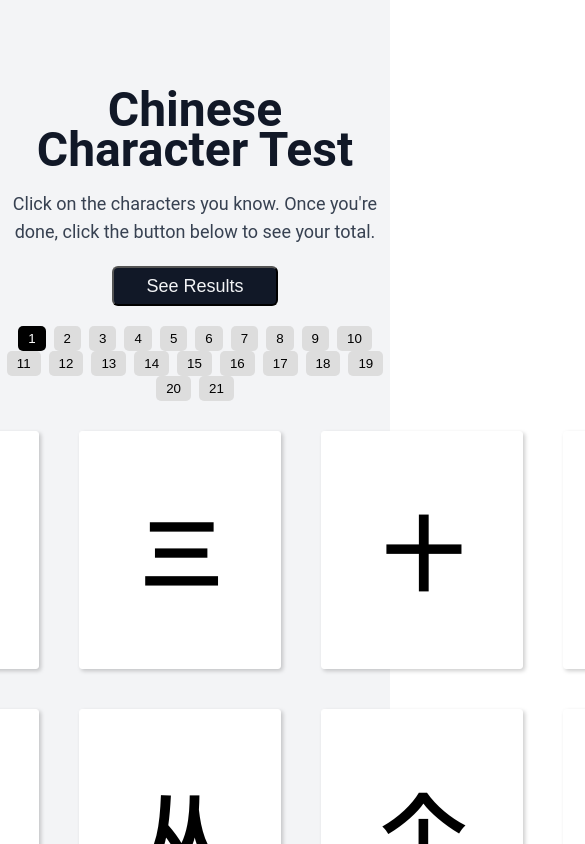
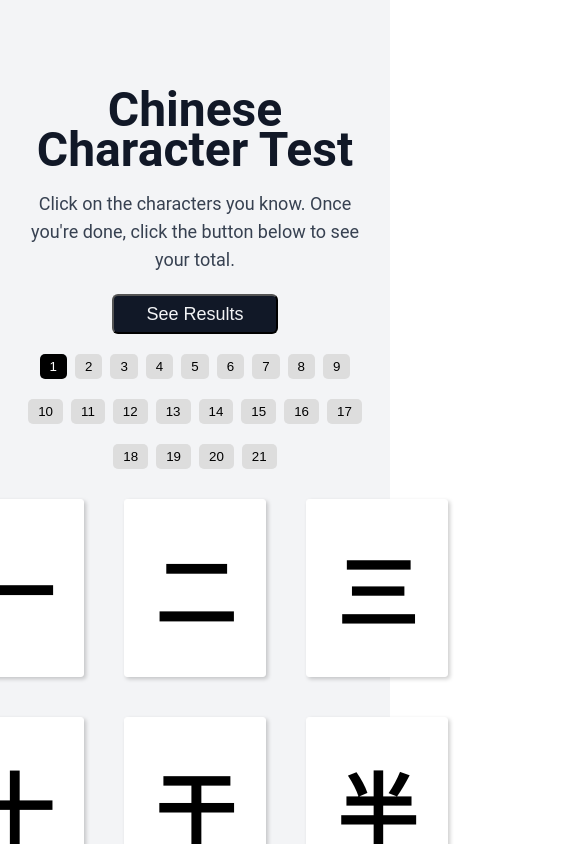
Before and after one commit to francislainy/hanzi-3000, a React (Create React App) app: page / in a window 390 px wide. Both pictures are taken after a click on the button "Start Test". Shown: the top 844 px of the page, 585 px wide, since content can reach past the window. Built offline with nearby package versions, Linux system fonts and the light colour scheme.

Commit message:
Add mobile support

```diff
--- a/src/components/App/App.css
+++ b/src/components/App/App.css
@@ -3,6 +3,8 @@
 }
 
 .app {
+  padding-left: 20px;
+  padding-right: 20px;
   background-color: #f3f4f6;
   font-family: "Roboto", sans-serif;
   display: flex;
--- a/src/components/Card/Card.css
+++ b/src/components/Card/Card.css
@@ -5,7 +5,8 @@
   border: 1px solid white;
   box-shadow: 2px 2px 4px rgba(0, 0, 0, 0.2);
   display: inline-block;
-  margin-right: 30px;
+  margin-right: 15px;
+  margin-left: 15px;
   padding: 60px;
   border-radius: 3px;
 }
@@ -16,7 +17,6 @@
 }
 
 .card--clicked {
-  /* background-color: #f3f4f6; */
   background-color: #eee;
 }
 
@@ -26,6 +26,18 @@
   gap: 10px;
 }
 
+
+/* This media query applies when the device width is 600px or less */
+@media (max-width: 600px) {
+  .card__row {
+    grid-template-columns: repeat(3, 1fr);
+  }
+  .card {
+    padding: 30px;
+  }
+}
+
+
 .def-button {
   position: absolute;
   bottom: 0;
--- a/src/components/Pagination/Pagination.css
+++ b/src/components/Pagination/Pagination.css
@@ -9,10 +9,10 @@
     margin: 0 4px;
     cursor: pointer;
     border-radius: 5px;
+    margin-top: 20px;
 }
 
 .pagination_button__active {
-    margin-top: 20px;
     background-color: #000;
     color: white;
 }
```
